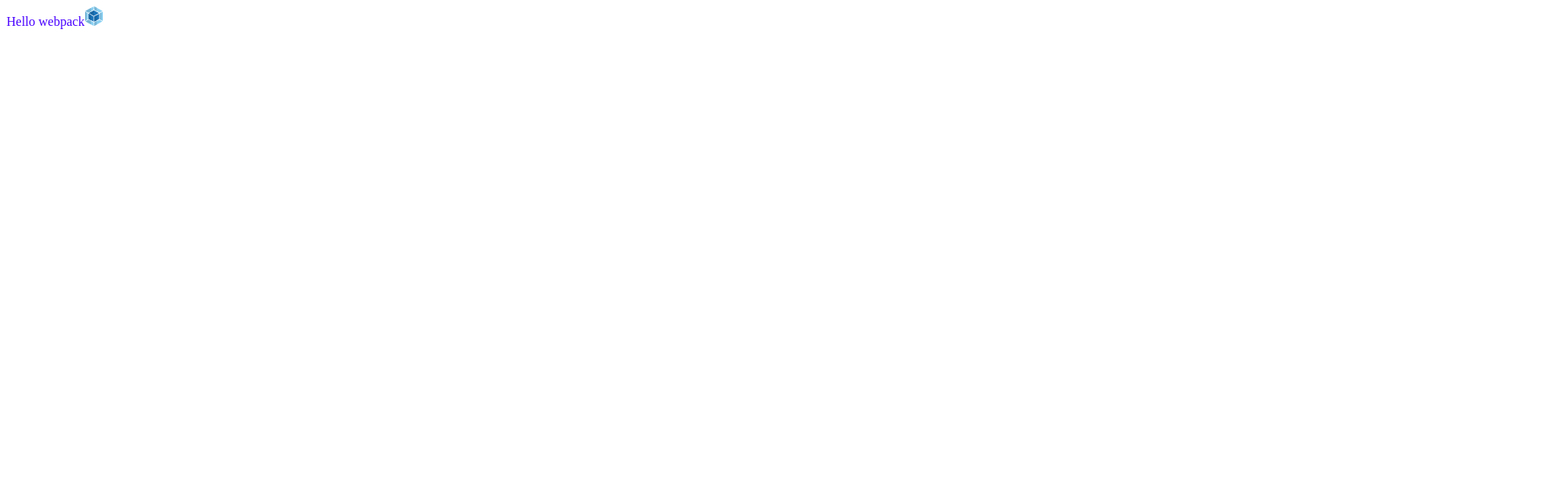
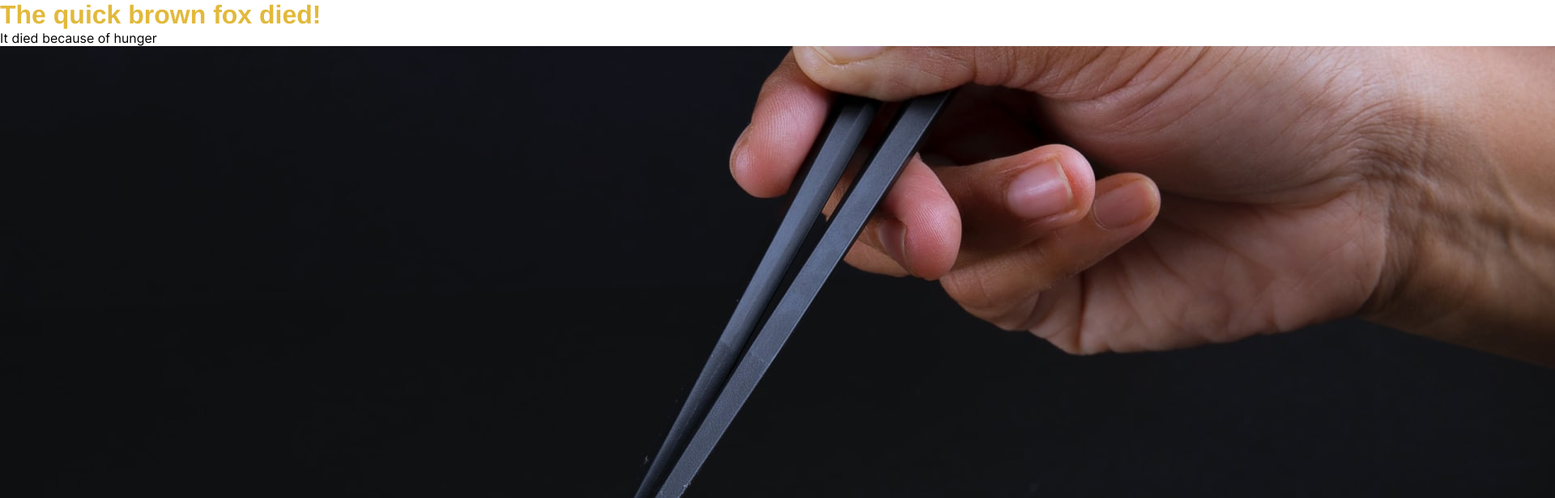
Before and after one commit to cyrilmuchemi/Restaurant-Website, a website built with webpack: page src/index.html in a window 1280 px wide. Shown: the top 616 px of the page at 81% size, 1920 px wide, since content can reach past the window. Built offline with nearby package versions, Linux system fonts and the light colour scheme.

Commit message:
Add fonts

```diff
--- a/src/index.html
+++ b/src/index.html
@@ -6,6 +6,13 @@
     <title>Wbpack Exercise</title>
 </head>
 <body>
-
+    <main id="app">
+        <div>
+            <div class="hero">
+                <h1 class="Helvetica text-yellow">The quick brown fox died!</h1>
+                <p class="Inter">It died because of hunger</p>
+            </div>
+        </div>
+    </main>
 </body>
 </html>
--- a/src/index.js
+++ b/src/index.js
@@ -1,19 +1,12 @@
-import _ from 'lodash';
 import './style.css';
-import Icon from './webpack-icon.png';
+import bgImage from './images/hero-bg-min.jpg';
 
-function component() {
-    const element = document.createElement('div');
-
-   // Lodash, now imported by this script
-    element.innerHTML = _.join(['Hello', 'webpack'], ' ');
-    element.classList.add('hello');
-
-    const myIcon = new Image();
-    myIcon.src = Icon;
-    element.appendChild(myIcon);
-
-    return element;
+function heroBackground() {
+  const background = new Image();
+  background.src = bgImage;
+  const bgHero = document.querySelector('.hero');
+  bgHero.appendChild(background);
+  return bgHero;
 }
 
-    document.body.appendChild(component());
+heroBackground();
--- a/src/style.css
+++ b/src/style.css
@@ -1,3 +1,45 @@
-.hello {
-    color: rgb(72, 0, 255);
+@font-face {
+    font-family: 'Helvetica';
+    font-family: 'Inter';
+    src: url('./Helvetica.woff/Helvetica.otf') format('otf'), url('./Inter/Inter-Regular.woff2') format('woff2');
+    font-weight: 600;
+    font-style: normal;
 }
+
+
+:root{
+    --clr-blackest: #1e1e1e;
+    --clr-blacker: #1d1d1d;
+    --clr-black: #282828;
+    --clr-yellow: #e2b93b;
+    --clr-white: #fff;
+}
+
+*{
+    padding: 0;
+    margin: 0;
+}
+
+.Helvetica{
+    font-family: 'Helvetica';
+}
+
+.Inter{
+    font-family: 'Inter';
+}
+
+.text-white{
+    color: var(--clr-white);
+}
+
+.text-yellow{
+    color: var(--clr-yellow);
+}
+
+.full-width{
+    width: 100%;
+}
+
+.container{
+    margin-inline: 1rem;
+}
--- a/webpack.config.js
+++ b/webpack.config.js
@@ -27,6 +27,10 @@ module.exports = {
         test: /\.(png|svg|jpg|jpeg|gif)$/i,
         type: 'asset/resource',
       },
+      {
+        test: /\.(woff|woff2|eot|ttf|otf)$/i,
+        type: 'asset/resource',
+      },
     ],
   },
 };
```
Also changed, not shown: src/Helvetica.woff/Helvetica.otf (added), src/Inter/Inter-Regular.woff2 (added), src/images/hero-bg-min.jpg (added), src/webpack-icon.png (deleted). Lines whose indentation alone changed are shown as unchanged.
